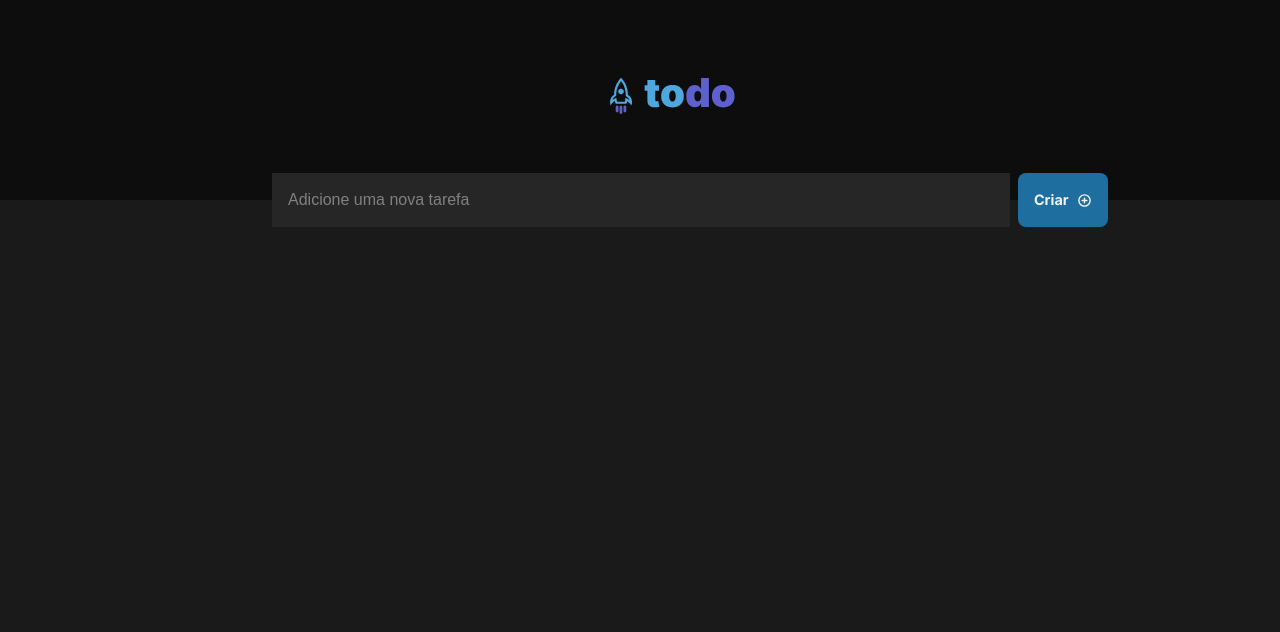
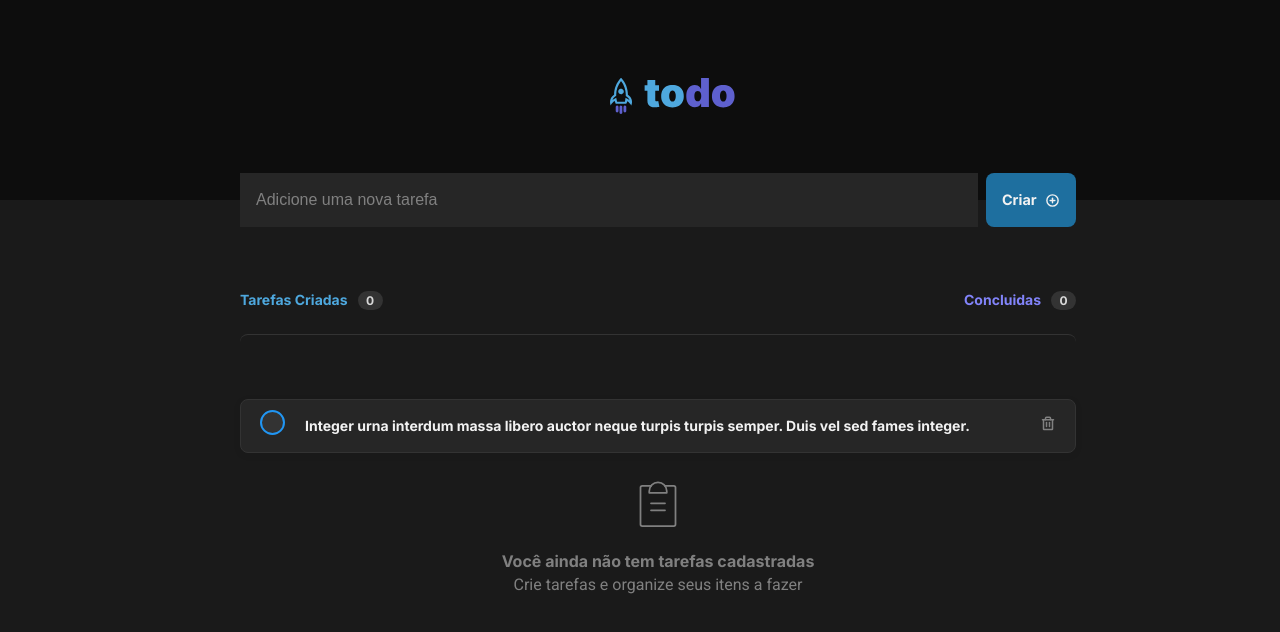
Before and after one commit to flavioanalistadesistema/toDoList-rocketset, a React (Vite) app: page / in a window 1280 px wide. Shown: the top 632 px of the page. Built offline with nearby package versions, Linux system fonts and the light colour scheme.

Commit message:
feat: tela baseada no figma desenhada

```diff
--- a/src/App.tsx
+++ b/src/App.tsx
@@ -3,6 +3,7 @@ import "./global.css"
 
 import { Header } from './components/header/Header'
 import { Form } from './components/Form/Form'
+import { Table } from './components/Table/Table'
 
 
 function App() {
@@ -12,6 +13,7 @@ function App() {
       <Header />
       <div>
         <Form />
+        <Table />
       </div>
 
     </div>
--- a/src/components/Form/Form.module.css
+++ b/src/components/Form/Form.module.css
@@ -1,3 +1,14 @@
+.form {
+    display: flex;
+    flex-direction: row;
+    justify-content: center;
+    align-items: center;
+    gap: 0.5rem;
+    position: absolute;
+    left: calc(50% - 50rem/2);
+    top: 173px;
+}
+
 .form input {
     background: var(--gray-500);
     display: flex;
@@ -18,17 +29,6 @@
     color: var(--gray-300);
 }
 
-.form {
-    display: flex;
-    flex-direction: row;
-    justify-content: center;
-    align-items: center;
-    gap: 0.5rem;
-    position: absolute;
-    left: calc(50% - 736px/2);
-    top: 173px;
-}
-
 .form button {
     display: flex;
     align-items: center;
--- a/src/components/Form/Form.tsx
+++ b/src/components/Form/Form.tsx
@@ -1,6 +1,7 @@
 import styles from './Form.module.css'
 
 import { PlusCircle } from 'phosphor-react'
+import { Table } from '../Table/Table'
 
 export function Form() {
     return (
@@ -11,7 +12,6 @@ export function Form() {
                     placeholder="Adicione uma nova tarefa"
                 />
                 <footer>
-
                     <button type="submit">Criar
                         <PlusCircle size={15} weight="bold"/>
                     </button>
--- /dev/null
+++ b/src/components/Table/Table.module.css
@@ -0,0 +1,211 @@
+.table {
+    display: flex;
+    flex-direction: column;
+    align-items: flex-start;
+    padding: 0rem;
+    gap: 24px;
+
+    position: absolute;
+    width: 836px;
+    height: 287px;
+    left: calc(50% - 800px/2);
+    top: 18.1875rem;
+}
+
+.table-line {
+    padding: 20px 24px;
+    border-top: .0625rem solid #333333;
+    border-radius: .5rem;
+    align-self: stretch;
+}
+
+.table-text {
+    display: flex;
+    flex-direction: column;
+    align-items: center;
+    justify-content: center;
+    font-family: 'Inter';
+    font-style: normal;
+    font-size: 16px;
+    line-height: 24px;
+    text-align: center;
+    order: 1;
+    align-self: stretch;
+    flex-grow: 0;
+}
+
+.table-body {
+    width: 100%;
+    height: 72px;
+    display: flex;
+    flex-direction: row;
+    justify-content: left;
+    align-items: center;
+}
+
+.table-card {
+    display: flex;
+    justify-content: center;
+    flex-direction: row;
+    align-items: center;
+    padding: 1rem;
+    border: .0625rem solid #333333;
+    background: #262626;
+    box-shadow: 0rem .125000rem .5rem rgba(0, 0, 0, 0.06);
+    border-radius: .5rem;
+    width: -webkit-fill-available;
+}
+
+.table-body p {
+    padding-left: 10px;
+    font-family: 'Inter';
+    font-style: normal;
+    font-weight: 400;
+    font-size: .875rem;
+    line-height: 140%;
+    /* or 1.25rem */
+
+
+    /* Gray 100 */
+
+    color: #F2F2F2;
+}
+
+.table-icon {
+    padding-bottom: .625rem;
+}
+
+.table-button-delete {
+    margin-left: 4.375rem;
+}
+
+.title {
+    display: flex;
+    flex-direction: row;
+    justify-content: space-between;
+    align-items: flex-end;
+    padding: 0rem;
+    gap: 530px;
+    flex: none;
+    order: 0;
+    align-self: stretch;
+    flex-grow: 0;
+}
+
+.title-right {
+    display: flex;
+    font-family: 'Inter';
+    font-style: normal;
+    font-weight: 700;
+    font-size: .875rem;
+    line-height: 1.0625rem;
+    color: #8284FA;
+}
+
+.title-left {
+    display: flex;
+    font-family: 'Inter';
+    font-style: normal;
+    font-weight: 700;
+    font-size: .875rem;
+    line-height: 1.0625rem;
+
+    color: #4EA8DE;
+}
+
+.title-cicle {
+    display: flex;
+    flex-direction: column;
+    justify-content: center;
+    align-items: center;
+    padding: 2px 8px;
+    margin-left: 10px;
+    gap: 10px;
+    color: #D9D9D9;
+
+    width: 25px;
+    height: 19px;
+    background: #333333;
+    border-radius: 999px;
+    flex: none;
+    order: 1;
+    flex-grow: 0;
+}
+
+.title-cicle span {
+    font-family: 'Inter';
+    font-style: normal;
+    font-weight: 700;
+    font-size: 12px;
+    line-height: 15px;
+    color: #D9D9D9;
+
+}
+
+.table-checkbox {
+    display: block;
+    position: relative;
+    padding-left: 2.1875rem;
+    cursor: pointer;
+    font-size: 1.375rem;
+    -webkit-user-select: none;
+    -moz-user-select: none;
+    -ms-user-select: none;
+    user-select: none;
+    cursor: pointer;
+}
+
+.table-checkbox input {
+    position: absolute;
+    opacity: 0;
+    cursor: pointer;
+    height: 0;
+    width: 0;
+}
+
+.checkmark {
+    position: absolute;
+    top: -6px;
+    left: 0;
+    height: 1.5625rem;
+    width: 1.5625rem;
+    background-color: #333333;
+    border: #2196F3 .125rem solid;
+
+    border-radius: .9375rem;
+}
+
+.table-checkbox:hover input~.checkmark {
+    background-color: #ccc;
+}
+
+.table-checkbox input:checked~.checkmark{
+    border: solid 10px #000;
+}
+
+.table-checkbox input:checked~.checkmark{
+    border: none;
+    background-color: #5E60CE;
+}
+
+.checkmark:after {
+    content: "";
+    position: absolute;
+    display: none;
+}
+
+.table-checkbox input:checked~.checkmark:after {
+    display: block;
+}
+
+.table-checkbox .checkmark:after {
+    left: .5625rem;
+    top: .3125rem;
+    width: .3125rem;
+    height: .625rem;
+    border: solid white;
+    border-width: 0 .1875rem .1875rem 0;
+    -webkit-transform: rotate(45deg);
+    -ms-transform: rotate(45deg);
+    transform: rotate(45deg);
+}
--- /dev/null
+++ b/src/components/Table/Table.tsx
@@ -0,0 +1,48 @@
+import styles from './Table.module.css'
+import { ClipboardText, Trash  } from 'phosphor-react';
+
+export function Table() {
+  return (
+    <div className={styles.table}>
+      <div className={styles.title}>
+        <span className={styles['title-left']}>
+          Tarefas Criadas
+          <div className={styles['title-cicle']}>
+            <span>0</span>
+          </div>
+        </span>
+        <span className={styles['title-right']}>
+          Concluidas
+          <div className={styles['title-cicle']}>
+            <span>0</span>
+          </div>
+        </span>
+      </div>
+
+      <div className={styles['table-line']} />
+
+      <div className={styles['table-body']}>
+        <div className={styles['table-card']}>
+          <div className={styles['table-checkbox']}>
+            <label>
+              <input type="checkbox" id="cardcheckbox"/>
+                <span className={styles.checkmark}></span>
+            </label>
+              <p>Integer urna interdum massa libero auctor neque turpis turpis semper. Duis vel sed fames integer.</p>
+          </div>
+          <div className={styles['table-button-delete']}>
+            <Trash weight="bold"/>
+          </div>
+        </div>
+      </div>
+
+      <div className={styles['table-text']}>
+        <div className={styles['table-icon']}>
+          <ClipboardText size={56} weight="thin" />
+        </div>
+        <strong>Você ainda não tem tarefas cadastradas</strong>
+        <p>Crie tarefas e organize seus itens a fazer</p>
+      </div>
+    </div>
+  )
+}
--- a/src/global.css
+++ b/src/global.css
@@ -32,6 +32,10 @@ body {
     -webkit-font-smoothing: antialiased;
 }
 
+p {
+    font-family: 'Roboto', sans-serif;
+}
+
 /* body, input, textarea, button {
     font-family: 'Roboto', sans-serif;
     font-weight: 400;
```
Also changed, not shown: src/assets/clipboard.svg (added).
